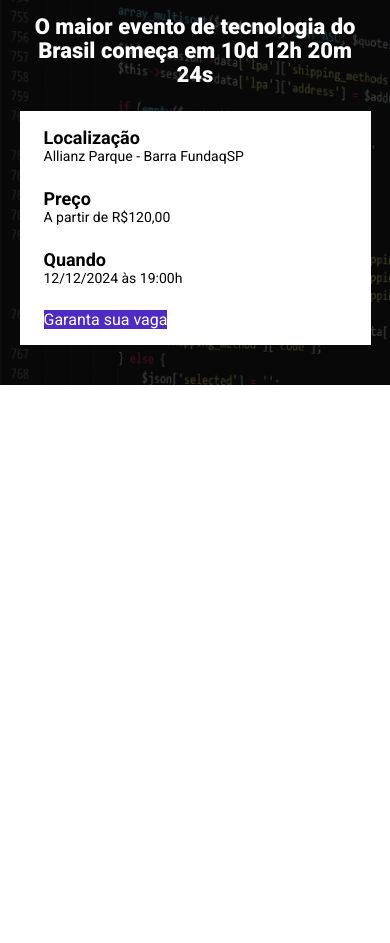
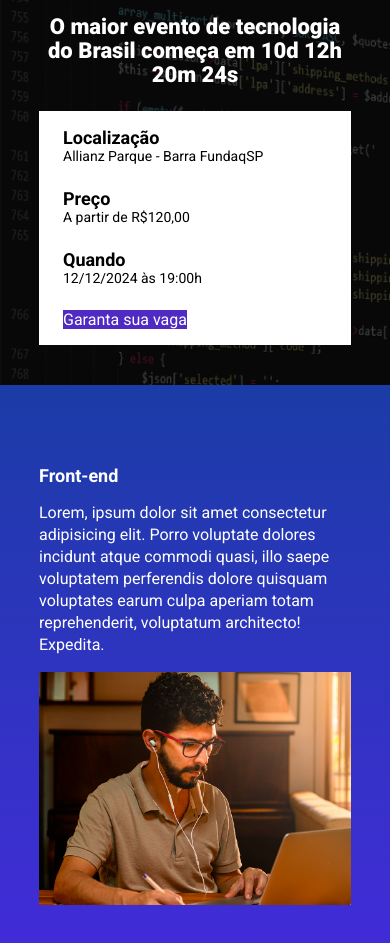
Before and after one commit to saradess/ebac_evento, a website built with Parcel: page src/index.html in a window 390 px wide. Shown: the part 89-1032 px from the top of the page. Before the commit the page ends 844 px from the top, so only its background shows below. Built offline with nearby package versions, Linux system fonts and the light colour scheme.

Commit message:
add section event

```diff
--- a/src/index.html
+++ b/src/index.html
@@ -37,6 +37,15 @@
             </div>
         </div>
     </header>
+    <section class="event">
+        <div class="container">
+            <div class="event__details">
+                <h2 class="event__details__title">Front-end</h2>
+                <p class="event__details__description">Lorem, ipsum dolor sit amet consectetur adipisicing elit. Porro voluptate dolores incidunt atque commodi quasi, illo saepe voluptatem perferendis dolore quisquam voluptates earum culpa aperiam totam reprehenderit, voluptatum architecto! Expedita.</p>
+            </div>
+            <img class="event__image" src="./images/frontend.png" alt="front-end">
+        </div>
+    </section>
 
     <script src="./scripts/main.js"></script>
 </body>
--- /dev/null
+++ b/src/styles/_event.scss
@@ -0,0 +1,45 @@
+.event{
+    padding: 80px 0;
+    background-image: linear-gradient(#1B3CA7, #442BDB);
+
+    .container{
+        display: flex;
+    }
+
+    &__image {
+        max-width: 360px;
+    }
+
+    &__details {
+        margin-right: 40px;
+
+        &__title{
+            font-size: 18px;
+            font-weight: bold;
+            margin-bottom: 16px;
+        }
+
+        &__description {
+            line-height: 22px;
+        }
+    }
+
+    @media (max-width: 1024px){
+
+    }
+
+    @media (max-width: 640px){
+        .container {
+            display: block;
+        }
+
+        &__image {
+            width: 100%;
+        }
+
+        &__details {
+            margin-right: 0;
+            margin-bottom: 16px;
+        }
+    }
+}
--- a/src/styles/components/_buttons.scss
+++ b/src/styles/components/_buttons.scss
@@ -12,13 +12,13 @@
         text-decoration: none;
     }
 
+    @media (max-width: 1024px){
+        display: flex;
+        align-items: center;
+    }
+
     @media (max-width:640px){
         display: block;
         width: 100%;
     }
-
-    @media (max-width: 1024px){
-        display: flex;
-        align-items: center;
-    }
 }
--- a/src/styles/components/_infos_bar.scss
+++ b/src/styles/components/_infos_bar.scss
@@ -21,6 +21,14 @@
         }
     }
 
+
+
+    @media (max-width: 1024px){
+        &__infos{
+            gap: 16px;
+        }
+    }
+
     @media (max-width:640px){
         display:block;
 
@@ -32,10 +40,4 @@
             }
         }
     }
-
-    @media (max-width: 1024px){
-        &__infos{
-            gap: 16px;
-        }
-    }
 }
--- a/src/styles/main.scss
+++ b/src/styles/main.scss
@@ -1,6 +1,7 @@
 @use 'hero';
 @use 'components/infos_bar';
 @use 'components/buttons';
+@use 'event';
 
 *{
     margin: 0;
@@ -16,11 +17,11 @@
     width: 100%;
     margin: 0 auto;
 
+    @media (max-width: 1024px){
+        max-width: 90%;
+    }
+
     @media (max-width: 640px){
         max-width: 80%;
     }
-
-    @media (max-width: 1024px){
-        max-width: 90%;
-    }
 }
```
